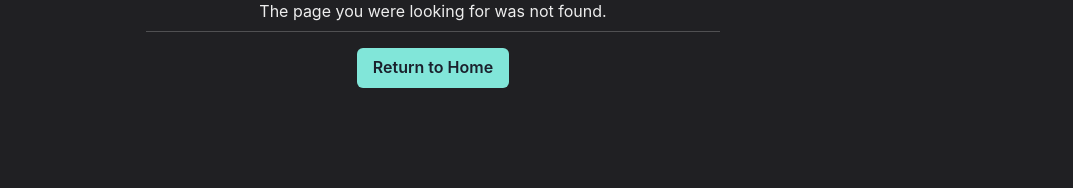
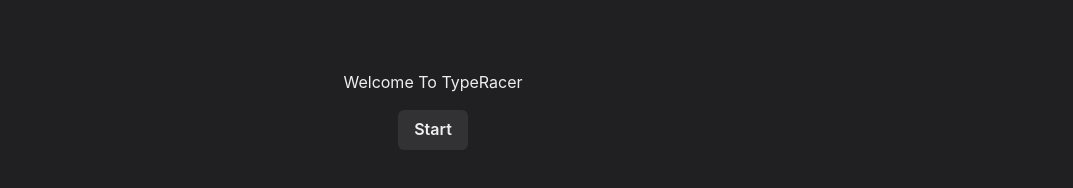
Before and after one commit to ralrafie96/reactProfile, a React (Create React App) app: page /game in a window 1280 px wide. Before the commit this address led to /404. Shown: the part 298-486 px from the top of the page, without its empty margins (207-1280 px from the left). Built offline with nearby package versions, Linux system fonts and the light colour scheme.

Commit message:
initialized game route

```diff
--- a/src/App.css
+++ b/src/App.css
@@ -36,3 +36,7 @@
         transform: rotate(360deg);
     }
 }
+
+.hidden {
+    display: none;
+}
--- a/src/components/animated-routes.tsx
+++ b/src/components/animated-routes.tsx
@@ -10,6 +10,7 @@
 import SeniorDesign from '../pages/works/senior-design'
 import MCUOscilloscope from '../pages/works/mcu-oscilloscope'
 import CumminsPcrs from '../pages/works/cummins-pcrs'
+import { Game } from '../pages/game'
 // import WorksPages from '../pages/works/works-pages'
 
 const AnimatedRoutes = () => {
@@ -25,6 +26,7 @@
                 <Route path="/works" element={<Works />}>
                     {/* <Route path="/works/:id" element={<WorksPages />} /> */}
                 </Route>
+                <Route path="/game" element={<Game />}></Route>
                 <Route path="/contact" element={<Contact />}></Route>
                 <Route path='/Cummins_OBD' element={<CumminsOBD />} />
                 <Route path="/Cummins_GDC" element={<CumminsGDC />} />
--- /dev/null
+++ b/src/components/type-racer.css
@@ -0,0 +1,9 @@
+.text-overlay {
+    position: absolute;
+    text-align: left;
+    margin-left: 1rem;
+}
+
+.game-input {
+    color: transparent;
+}
--- /dev/null
+++ b/src/components/type-racer.tsx
@@ -0,0 +1,35 @@
+import { Input } from '@chakra-ui/react'
+import React, { useEffect, useState } from 'react'
+import './type-racer.css'
+
+export const TypeRacer = () => {
+    const sample = "Hello there my name is Rami."
+    const [sampleHtml, setSampleHtml] = useState<any>()
+
+    useEffect(() => {
+        setSampleHtml(sample)
+    }, [])
+
+    const verifyInput = (e: React.ChangeEvent<HTMLInputElement>) => {
+        console.log(e.target.value)
+        setSampleHtml(sample.split('').map((elem, i) => {
+            console.log(e.target.value.length)
+            if (e.target.value.length < i + 1) {
+                return <span key={i}>{elem}</span>
+            }
+            else if (e.target.value.split('')[i] == elem) {
+                return <span key={i} style={{ color: 'green' }}>{elem}</span>
+            } else {
+                return <span key={i} style={{ color: 'red' }}>{elem}</span>
+            }
+        }))
+    }
+    return (
+        <>
+            <Input id="game-input" className="game-input" onChange={(e) => verifyInput(e)} />
+            <div className="text-overlay">
+                {sampleHtml}
+            </div>
+        </>
+    )
+}
--- /dev/null
+++ b/src/pages/game.css
@@ -0,0 +1,21 @@
+.game-container,
+.tr-container {
+    display: flex;
+    flex-direction: column;
+    gap: 1rem;
+    height: calc(100dvh - 4rem - 80px);
+    justify-content: center;
+}
+
+.game-container {
+    align-items: center;
+    align-items: center;
+}
+
+.tr-title {
+    text-align: center;
+}
+
+.hidden {
+    display: none;
+}
--- /dev/null
+++ b/src/pages/game.tsx
@@ -0,0 +1,24 @@
+import { Box, Button, Container } from '@chakra-ui/react'
+import React, { useState } from 'react'
+import Layout from '../components/article'
+import { TypeRacer } from '../components/type-racer'
+import './game.css'
+
+export const Game = () => {
+    const [startGame, setStartGame] = useState(false)
+    return (
+        <Layout>
+            <Container className="page-container">
+                <Box className={`game-container ${startGame ? 'hidden' : ''}`}>
+                    <p>Welcome To TypeRacer</p>
+                    <Button onClick={() => { setStartGame(!startGame) }}>
+                        Start
+                    </Button>
+                </Box>
+                <Box className={`tr-container ${!startGame ? 'hidden' : ''}`} >
+                    <TypeRacer />
+                </Box>
+            </Container>
+        </Layout >
+    )
+}
```
Lines whose indentation alone changed are shown as unchanged.
